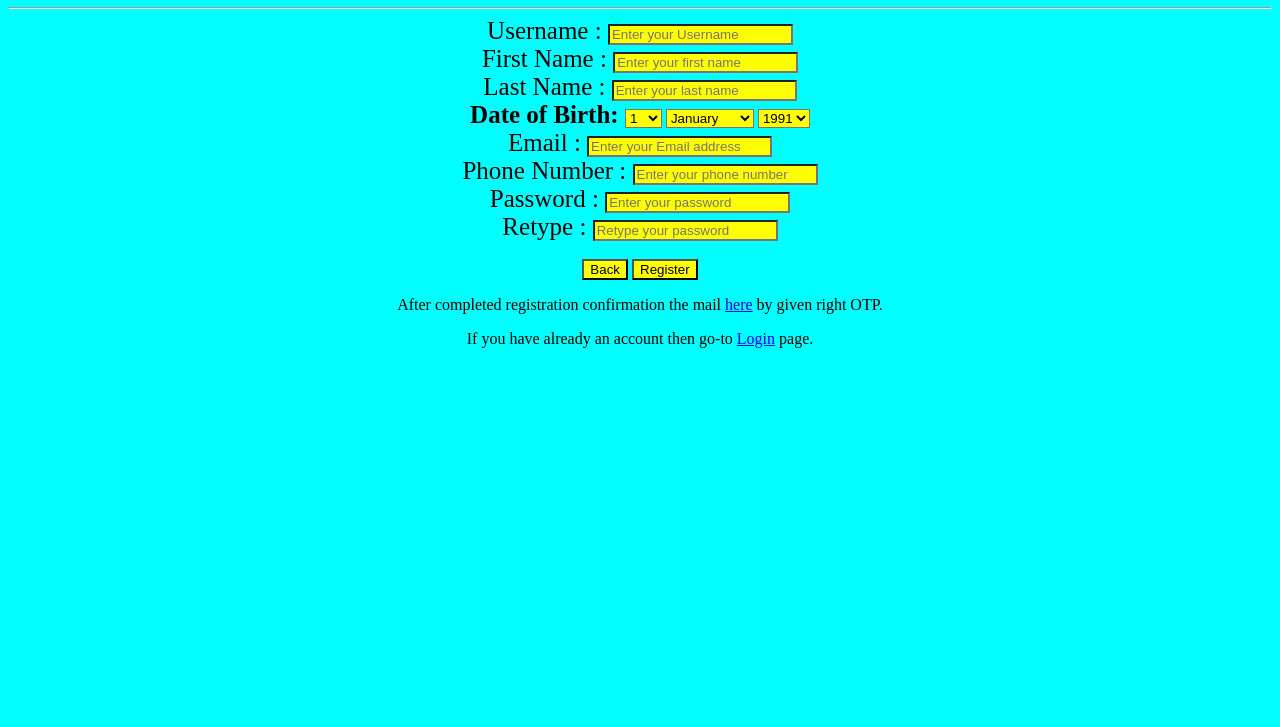
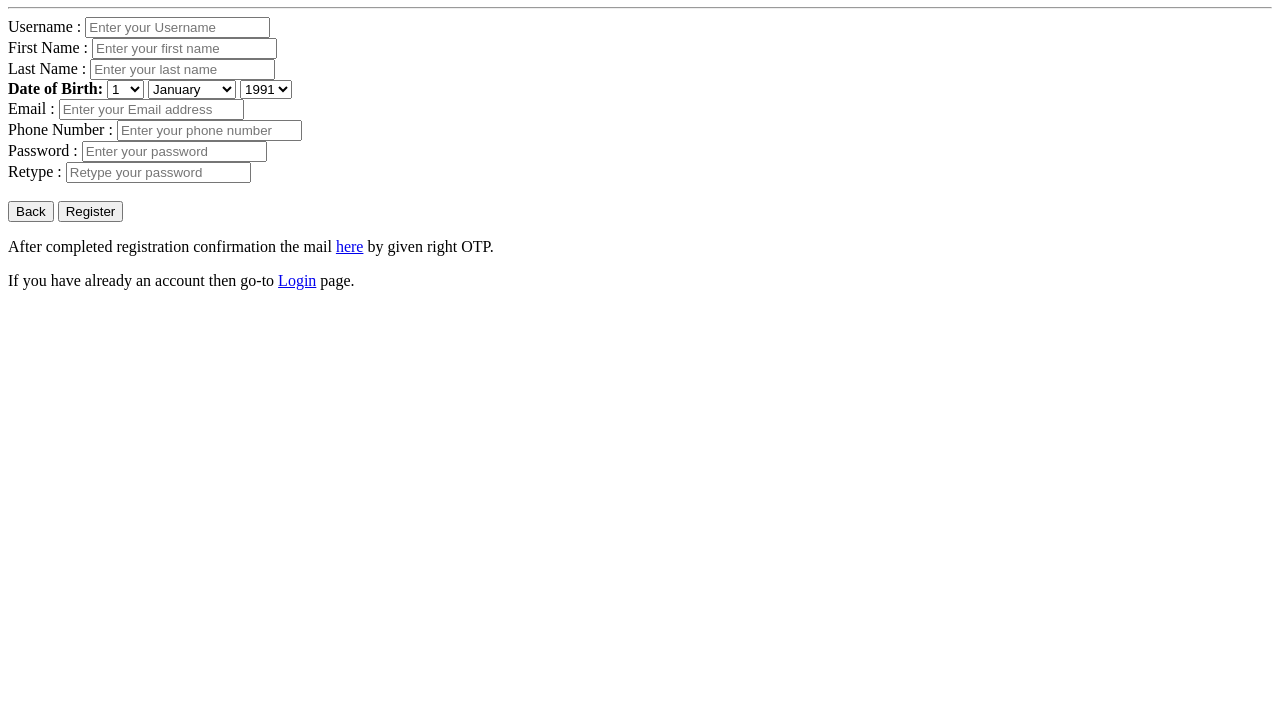
Before and after one commit to Miju-Ahmed/MultiplePage-Website, a plain HTML site: page Pages/Register/register.html in a window 1280 px wide. Shown: the part 73-800 px from the top of the page. Drawn offline with Linux system fonts and the light colour scheme.

Commit message:
Creat default all background changes from html

```diff
--- a/Pages/Register/register.html
+++ b/Pages/Register/register.html
@@ -3,46 +3,46 @@
 <head>
 	<title></title>
 </head>
-<body style="background-color: cyan">
-	<h1 align="center" style="background-color: green">Register your account</h1>
+<body>
+	<h1>Register your account</h1>
 	<hr>
-	<form align = "center">
-		<label for="Username"  style="font-size: 25px">Username : </label>
-		<input type="text" name="Username" placeholder="Enter your Username" style="background-color: yellow" required="1">
+	<form>
+		<label for="Username">Username : </label>
+		<input type="text" name="Username" placeholder="Enter your Username"required="1">
 		<br>
-		<label for="First name" style="font-size: 25px">First Name : </label>
-		<input type="text" name="First name" placeholder="Enter your first name" style="background-color: yellow"><br>
-		<label for="Last name" style="font-size: 25px">Last Name : </label>
-		<input type="text" name="Last name" placeholder="Enter your last name" style="background-color: yellow">
+		<label for="First name">First Name : </label>
+		<input type="text" name="First name" placeholder="Enter your first name"><br>
+		<label for="Last name">Last Name : </label>
+		<input type="text" name="Last name" placeholder="Enter your last name">
 		<br>
-		<label for="date" style="font-size: 25px"><b>Date of Birth: </b></label>
-		<select id="day" style="background-color: yellow">
+		<label for="date"><b>Date of Birth: </b></label>
+		<select id="day">
 			<option value="1">1</option><br><option value="2">2</option><br><option value="3">3</option><br><option value="4">4</option><br><option value="5">5</option><br><option value="6">6</option><br><option value="7">7</option><br><option value="8">8</option><br><option value="9">9</option><br><option value="10">10</option><br><option value="11">11</option><br><option value="12">12</option><br><option value="13">13</option><br><option value="14">14</option><br><option value="15">15</option><br><option value="16">16</option><br><option value="17">17</option><br><option value="18">18</option><br><option value="19">19</option><br><option value="20">20</option><br><option value="21">21</option><br><option value="22">22</option><br><option value="23">23</option><br><option value="24">24</option><br><option value="25">25</option><br><option value="26">26</option><br><option value="27">27</option><br><option value="28">28</option><br><option value="23">29</option><br><option value="30">30</option><br>
 		</select>
-		<select id="month" style="background-color: yellow">
+		<select id="month">
 			<option value="1">January</option><option value="2">February</option><option value="3">March</option><option value="4">April</option><option value="5">May</option><option value="6">June</option><option value="7">July</option><option value="8">August</option><option value="9">September</option><option value="10">October</option><option value="11">November</option><option value="12">December</option>
 
 		</select>
-		<select id="year" style="background-color: yellow">
+		<select id="year">
 			<option value="1">1991</option><br><option value="2">1992</option><br><option value="3">1993</option><br><option value="4">1994</option><br><option value="5">1995</option><br><option value="6">1996</option><br><option value="7">1997</option><br><option value="8">1998</option><br><option value="9">1999</option><br><option value="10">2000</option><br><option value="11">2001</option><br><option value="12">2002</option><br><option value="13">2003</option><br><option value="14">2004</option><br><option value="15">2005</option><br><option value="6">2006</option><br><option value="17">2007</option><br><option value="18">2008</option><br><option value="19">2009</option><br><option value="20">2010</option><br><option value="21">2011</option><br><option value="22">2012</option><br><option value="23">2013</option><br><option value="24">2014</option><br><option value="25">2015</option><br><option value="26">2016</option><br><option value="27">2017</option><br><option value="28">2018</option><br><option value="23">2019</option><br><option value="30">2020</option><br>
 		</select>
 		<br>
-		<label for="Email" style="font-size: 25px">Email : </label>
-		<input type="text" name="Email" placeholder="Enter your Email address" style="background-color: yellow"  required="1"><br>
-		<label for="Phone Number" style="font-size: 25px">Phone Number : </label>
-		<input type="Number" name="Phone Number" placeholder="Enter your phone number" style="background-color: yellow">
+		<label for="Email">Email : </label>
+		<input type="text" name="Email" placeholder="Enter your Email address"required="1"><br>
+		<label for="Phone Number">Phone Number : </label>
+		<input type="Number" name="Phone Number" placeholder="Enter your phone number">
 		<br>
-		<label for="Password" style="font-size: 25px">Password : </label>
-		<input type="text" name="Password" placeholder="Enter your password" style="background-color: yellow" required="1">
+		<label for="Password">Password : </label>
+		<input type="text" name="Password" placeholder="Enter your password"required="1">
 		<br>
-		<label for="Retype" style="font-size: 25px">Retype : </label>
-		<input type="text" name="Retype" placeholder="Retype your password" style="background-color: yellow">
+		<label for="Retype">Retype : </label>
+		<input type="text" name="Retype" placeholder="Retype your password">
 		<br>
 		<br>
-		<input type="submit" name="Back" value="Back" style="background-color: yellow">
-		<input type="submit" name="Register" value="Register" style="background-color: yellow">
+		<input type="submit" name="Back" value="Back">
+		<input type="submit" name="Register" value="Register">
 		<p>After completed registration confirmation the mail <a href="/home/miju/Pictures/Tour Photo/MultiplePage-Website/Pages/Confirm/confirm.html">here</a> by given right OTP.</p>
-		<p>If you have already an account then go-to <a href="/home/miju/Pictures/Tour Photo/MultiplePage-Website/index.html">Login</a> page.</p>
+		<p>If you have already an account then go-to <a href="/home/miju/Pictures/Tour Photo/MultiplePage- Website/index.html">Login</a> page.</p>
 
 	</form>
 </body>
```
